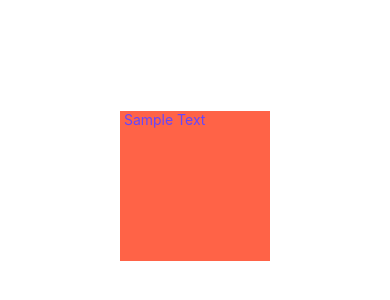
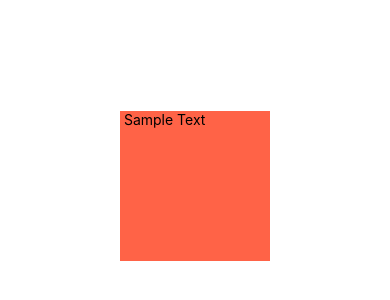
Before and after one commit to 0xamogh/RNAnimations, a React Native app: screen / in a window 390 px wide. Shown: the part 236-536 px from the top of the page. Built offline with nearby package versions, Linux system fonts and the light colour scheme.

Commit message:
Rotation Animation

```diff
--- a/App.js
+++ b/App.js
@@ -1,6 +1,6 @@
 import React from 'react';
 import { StyleSheet, Text, View,TouchableWithoutFeedback, Animated,interpolate } from 'react-native';
-import Ball from './src/ball'
+//import Ball from './src/ball'
 
 export default class App extends React.Component {
   state = {
@@ -8,7 +8,7 @@ export default class App extends React.Component {
   }
   startAnimation = () => {
     Animated.timing(this.state.animation,{
-      toValue: 1,
+      toValue: 360,
       duration : 1500
     }).start(()=>{
       Animated.timing(this.state.animation,{
@@ -20,32 +20,33 @@ export default class App extends React.Component {
   }
 
   render() {
-    const boxInterpolation =
+    const boxRotation =
       this.state.animation.interpolate({
-        inputRange : [0,1],
-        outputRange :[ "rgb(255,99,71)","rgb(99,71,255)"]
+        inputRange : [0,360],
+        outputRange :[ "0deg","360deg"]
+        //positive values means clockwise rotation, negative values means counter clockwise
       })
-    const textInterpolation = this.state.animation.interpolate({
-      inputRange:[0,1],
-      outputRange : ["rgb(99,71,255)","rgb(255,99,71)"]
-    })
 
     const animStyles = {
-      backgroundColor:boxInterpolation,
+      transform : [
+        {
+          //rotate :  boxRotation,
+          // rotateY: boxRotation
+          rotateX : boxRotation
+        }
+      ]
     }
-    const textAnimStyles = {
-      color: textInterpolation
-    }
+
 
     return (
       <View style={styles.container}>
         <TouchableWithoutFeedback
           onPress={this.startAnimation}>
               <Animated.View style={[styles.box,animStyles]}>
-                <Animated.Text style={textAnimStyles}> Sample Text</Animated.Text>
+                <Text> Sample Text</Text>
               </Animated.View>
         </TouchableWithoutFeedback>
-      </View>
+       </View>
     );
   }
 }
```
